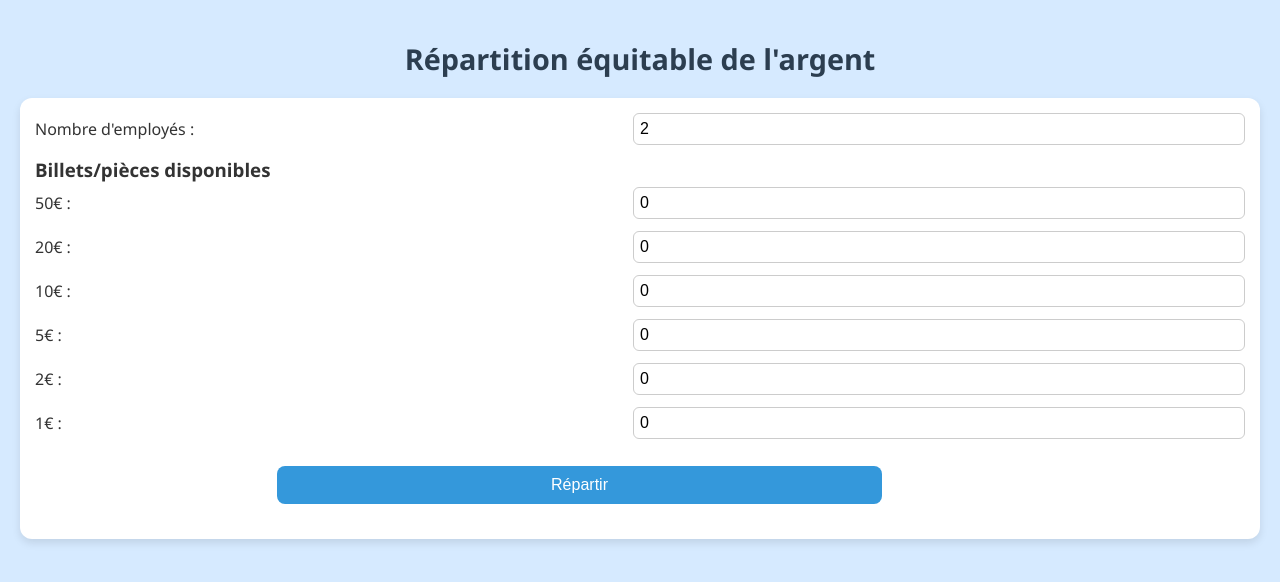
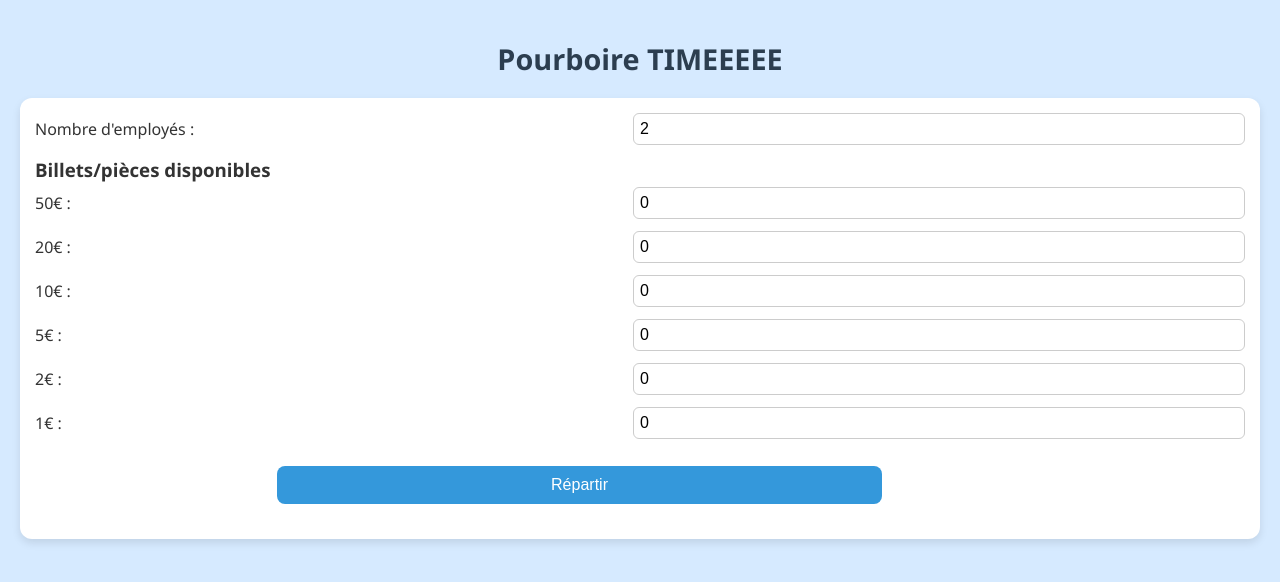
Before and after one commit to TomDMonkey/picotte, a plain HTML site: page index.html in a window 1280 px wide. Drawn offline with Linux system fonts and the light colour scheme.

Commit message:
Update index.html

```diff
--- a/index.html
+++ b/index.html
@@ -1,9 +1,11 @@
 <!DOCTYPE html>
 <html lang="fr">
   <head>
+    <link rel="icon" type="image/png" href="pic.jpg" />
+
     <meta charset="UTF-8" />
     <meta name="viewport" content="width=device-width, initial-scale=1.0" />
-    <title>Répartition d'argent</title>
+    <title>picotte</title>
     <style>
       body {
         font-family: "Segoe UI", Tahoma, Geneva, Verdana, sans-serif;
@@ -98,7 +100,7 @@
     </style>
   </head>
   <body>
-    <h1>Répartition équitable de l'argent</h1>
+    <h1>Pourboire TIMEEEEE</h1>
 
     <div class="container">
       <div class="form-group">
```
